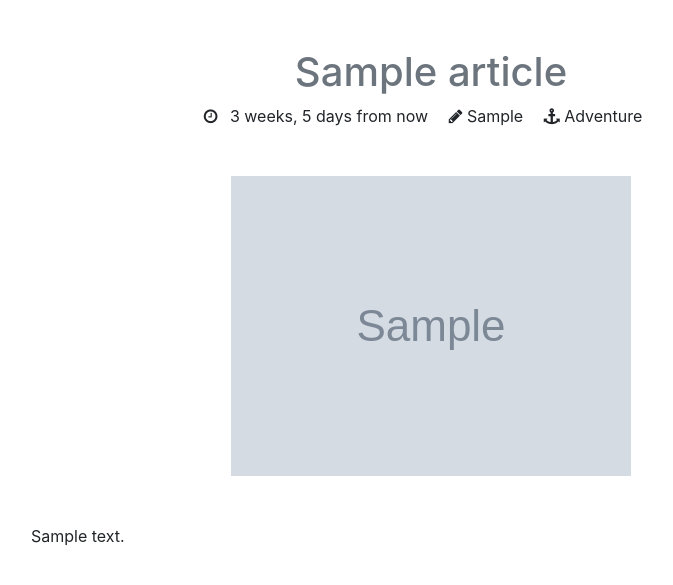
After one commit to priyank-py/blog-site, a Django app: page /article/1 in a window 1280 px wide. The commit adds this page. Shown: the top 585 px of the page, without its empty margins (209-882 px from the left). Run offline with Django 3.2, Linux system fonts and the light colour scheme; tables that the repository leaves empty hold one stand-in row (values such as "Sample post"); grey boxes marked "Sample" are stand-in pictures; some libraries are stand-ins or nearby versions.

Commit message:
blog article, keywords

```diff
--- a/articles/models.py
+++ b/articles/models.py
@@ -1,6 +1,7 @@
 from django.db import models
 from django.utils.translation import ugettext_lazy as _
 from django.utils import timezone
+from taggit.managers import TaggableManager
 
 GENRE_CHOICES = [
     ('adventure', 'Adventure'),
@@ -21,6 +22,8 @@ class Article(models.Model):
     modified_on = models.DateTimeField(_("Modified on"), auto_now=True)
     title_image = models.ImageField(_("Title Image"), upload_to=upload_image, blank=True, null=True)
     body = models.TextField(_("Content"))
+    keywords = TaggableManager(verbose_name='Keywords')
+
 
     def __str__(self):
         return self.title
--- a/articles/urls.py
+++ b/articles/urls.py
@@ -3,4 +3,5 @@ from . import views
 
 urlpatterns = [
     path('', views.home, name="home"),
+    path('article/<int:id>', views.each_article, name="each_article")
 ]
--- a/articles/views.py
+++ b/articles/views.py
@@ -1,4 +1,4 @@
-from django.shortcuts import render
+from django.shortcuts import render, get_object_or_404
 from .models import Article
 
 def home(request):
@@ -11,3 +11,12 @@ def home(request):
     }
 
     return render(request, 'main/index.html', context)
+
+def each_article(request, id):
+    article = get_object_or_404(Article, id=id)
+    body = article.body.split('\n')
+    context = {
+        'article': article,
+        'body': body
+    }
+    return render(request, 'main/article.html', context)
--- a/blog_site/urls.py
+++ b/blog_site/urls.py
@@ -15,8 +15,10 @@ Including another URLconf
 """
 from django.contrib import admin
 from django.urls import path, include
+from django.conf import settings
+from django.conf.urls.static import static
 
 urlpatterns = [
     path('admin/', admin.site.urls),
     path('', include('articles.urls')),
-]
+] + static(settings.MEDIA_URL, document_root=settings.MEDIA_ROOT)
--- a/templates/base.html
+++ b/templates/base.html
@@ -5,12 +5,13 @@
     <meta name="viewport" content="width=device-width, initial-scale=1.0">
     <meta http-equiv="X-UA-Compatible" content="ie=edge">
     <link rel="stylesheet" href="https://stackpath.bootstrapcdn.com/bootstrap/4.4.1/css/bootstrap.min.css" integrity="sha384-Vkoo8x4CGsO3+Hhxv8T/Q5PaXtkKtu6ug5TOeNV6gBiFeWPGFN9MuhOf23Q9Ifjh" crossorigin="anonymous">
+    <link href="https://stackpath.bootstrapcdn.com/font-awesome/4.7.0/css/font-awesome.min.css" rel="stylesheet" integrity="sha384-wvfXpqpZZVQGK6TAh5PVlGOfQNHSoD2xbE+QkPxCAFlNEevoEH3Sl0sibVcOQVnN" crossorigin="anonymous">
     {% block title %}
     {% endblock title %}
 </head>
 <body>
 
-    <div class="container">
+    <div class="container-fluid">
     {% block content %}
 
     {% endblock %}
--- /dev/null
+++ b/templates/main/article.html
@@ -0,0 +1,40 @@
+{% extends 'base.html' %}
+{% load humanize %}
+{% load static %}
+
+{% block title %}
+
+<title> {{article.title}}</title>
+
+{% endblock title %}
+
+{% block content %}
+    <h1 class="text-muted text-center mt-5">{{article.title}} </h1>
+
+    <div class="">
+    <div class="text-center">
+        <span class="mr-3"><i class="fa fa-clock-o mr-2" aria-hidden="true"></i> {{article.published_on|naturaltime}}
+        </span>
+        <span  class="mr-3"><i class="fa fa-pencil" aria-hidden="true"></i> {{article.writer}}</span>
+        <span  class="mr-3"><i class="fa fa-anchor" aria-hidden="true"></i> {{article.genre|title}}</span>
+        <div class="image my-5">
+            {% if article.title_image %}
+            <img src="{{article.title_image.url}}" alt="">
+            {% endif %}
+            </div>
+        </div>
+
+        <div class="content mx-auto" style="max-width: 800px;">
+
+        {% for para in body %}
+
+        <p>{{para}} </p>
+
+        {% endfor %}
+        </div>
+
+    </div>
+
+
+
+{% endblock content %}
--- a/templates/main/index.html
+++ b/templates/main/index.html
@@ -12,7 +12,7 @@
     {% for article in articles %}
 
     <div class="article mt-5 col-md-8">
-        <h2 class="mb-2">{{article.title}} </h2>
+        <h2 class="mb-2"><a href="{% url 'each_article' article.id %}">{{article.title}}</a> </h2>
         <p id="blog-{{article.id}}">{{article.body}}</p><button onclick=show({{article.id}})>more</button>
         <hr color="aqua">
     </div>
```
Also changed, not shown: blog_site/settings.py (+7 -1 lines), articles/migrations/0004_article_keywords.py (added).
